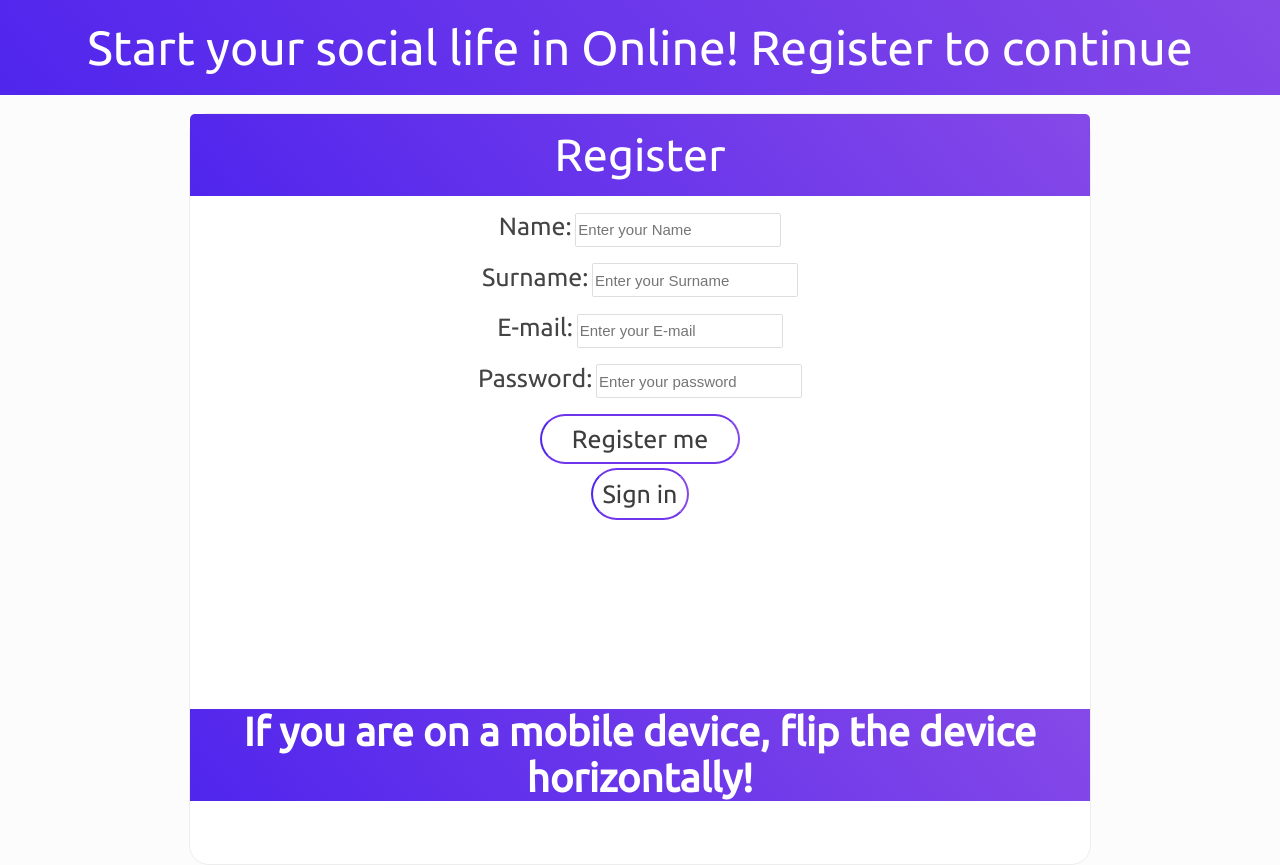
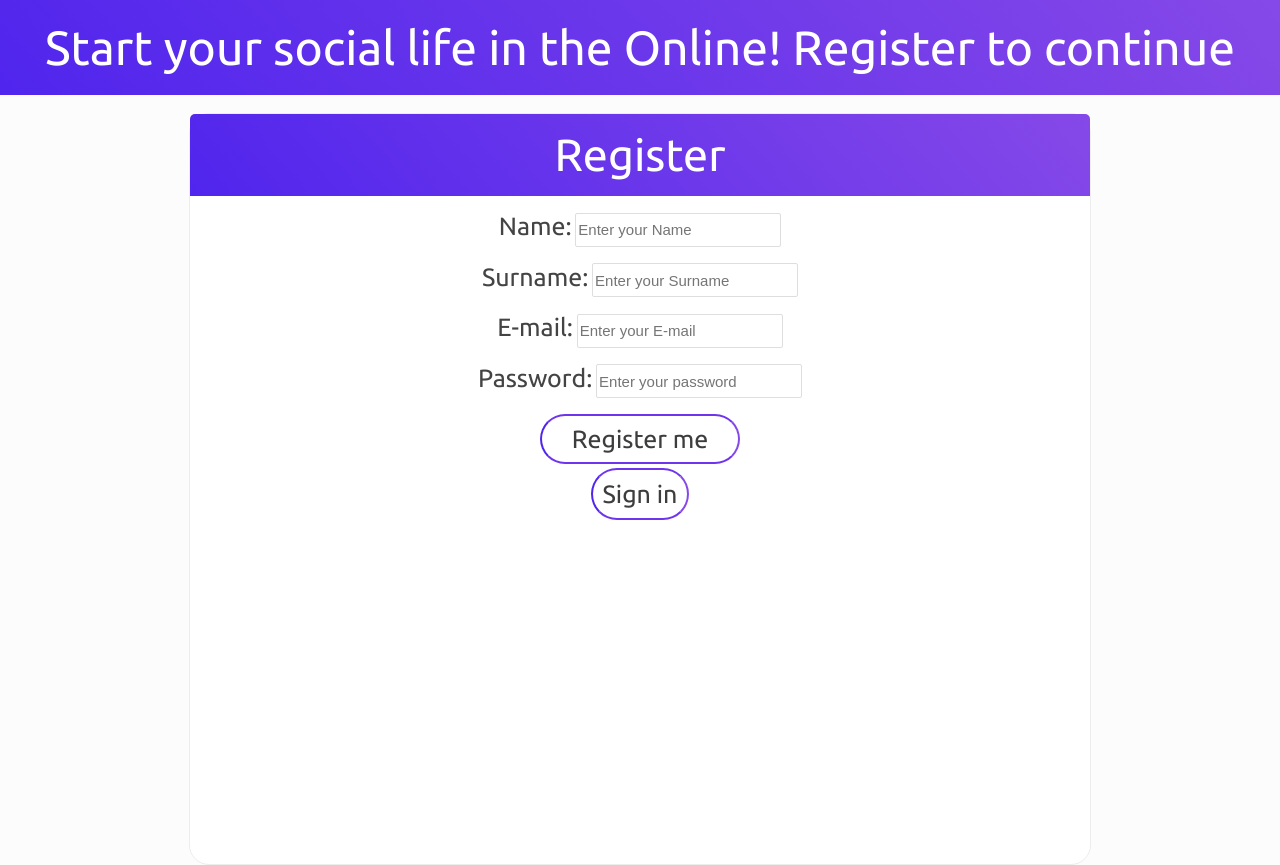
Before and after one commit to accone/Massive.com, a plain HTML site: page index.html in a window 1280 px wide. Drawn offline with Linux system fonts and the light colour scheme.

Commit message:
Update index.html

```diff
--- a/index.html
+++ b/index.html
@@ -12,7 +12,7 @@
 
 <body>
     <div class="con1">
-        <center><font size="7" color="#ffffff">Start your social life in Online! Register to continue</font></center>
+        <center><font size="7" color="#ffffff">Start your social life in the Online! Register to continue</font></center>
     </div>
     <br>
     <center>
@@ -63,7 +63,6 @@
                         </p>
                     </form>
                     </p>
-                <h1>If you are on a mobile device, flip the device horizontally!</h1>
             </div>
         </div>
 
```
